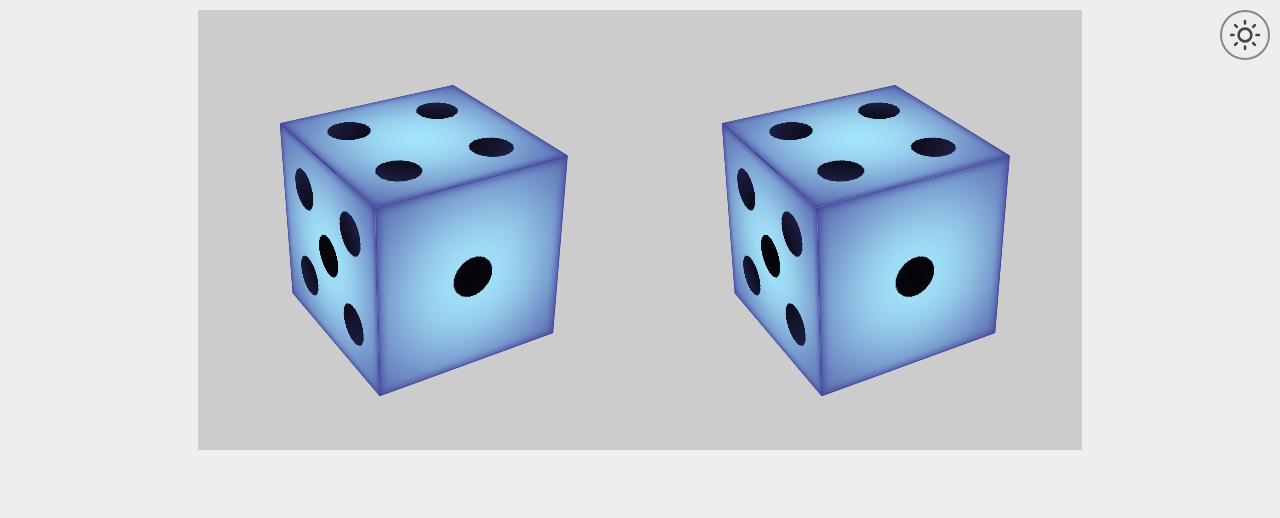
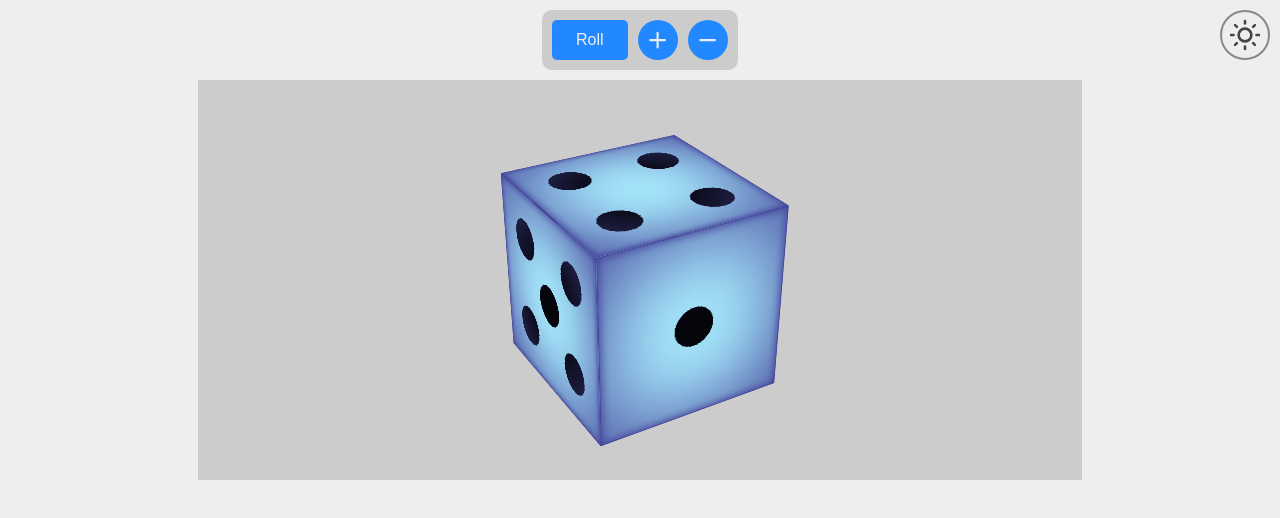
Before and after one commit to m-sarabi/dice-3D, a plain HTML site: page dice.html in a window 1280 px wide. Drawn offline with Linux system fonts and the light colour scheme.

Commit message:
roll and add buttons, saving dice count

```diff
--- a/css/dice.css
+++ b/css/dice.css
@@ -1,4 +1,8 @@
 :root {
+    --button-bg-color: #28f;
+    --button-fg-color: #eee;
+    --button-hover-color: #17c;
+
     --cube-size: 200px;
     --transition-duration: 0.2s;
 }
@@ -26,18 +30,68 @@ body.light-mode {
 body {
     background-color: var(--bg-main-color);
     color: var(--fg-color);
-    transition: background-color 0.5s ease-in-out, color 0.5s ease-in-out;
+    transition: background-color var(--transition-duration) ease-in-out, color var(--transition-duration) ease-in-out;
 }
 
-object {
-    pointer-events: none;
+button.primary {
+    background-color: var(--button-bg-color);
+    color: var(--button-fg-color);
+    font-size: 16px;
+    height: 40px;
+    border: none;
+    border-radius: 5px;
+    padding: 6px 24px;
+    cursor: pointer;
+    will-change: background-color, transform;
+    transition: background-color var(--transition-duration) ease-in-out;
+}
+
+button.primary:hover {
+    background-color: var(--button-hover-color);
+}
+
+button.primary:active {
+    transform: scale(0.98);
+}
+
+button.secondary {
+    background-color: var(--button-bg-color);
+    height: 40px;
+    width: 40px;
+    border: none;
+    border-radius: 50%;
+    cursor: pointer;
+    display: flex;
+    align-items: center;
+    justify-content: center;
+    will-change: background-color, transform;
+    transition: background-color var(--transition-duration) ease-in-out;
+}
+
+button.secondary:hover {
+    background-color: var(--button-hover-color);
+}
+
+button.secondary:active {
+    transform: scale(0.98);
+}
+
+button.secondary svg {
+    stroke: var(--button-fg-color);
+    width: 90%;
+    height: 90%;
+}
+
+button.secondary:disabled {
+    cursor: not-allowed;
+    background-color: var(--button-bg-color);
+    opacity: 0.5;
 }
 
 .cube-container {
     position: relative;
     width: calc(var(--cube-size) * 2);
     height: calc(var(--cube-size) * 2);
-    margin: 20px auto;
     perspective: 1000px;
 }
 
@@ -140,6 +194,21 @@ object {
     background-color: var(--bg-secondary-color);
 }
 
+#controls {
+    display: flex;
+    flex-direction: row;
+    align-items: center;
+    justify-content: center;
+    width: fit-content;
+    border-radius: 10px;
+    padding: 10px;
+    height: fit-content;
+    margin: 10px auto;
+    gap: 10px;
+    background-color: var(--bg-secondary-color);
+    transition: background-color var(--transition-duration) ease-in-out;
+}
+
 .icon {
     width: 100%;
     height: 100%;
@@ -157,8 +226,12 @@ object {
     }
 
     #theme-switch {
-        width: 4rem;
-        height: 4rem;
+        width: 3rem;
+        height: 3rem;
+    }
+
+    :root {
+        --cube-size: 100px;
     }
 
 }
--- a/dice.html
+++ b/dice.html
@@ -2,6 +2,8 @@
 <html lang="en">
 <head>
     <meta charset="UTF-8">
+    <meta name="viewport" content="width=device-width, initial-scale=1.0">
+    <meta http-equiv="X-UA-Compatible" content="ie=edge">
     <title>Dice</title>
     <link rel="stylesheet" href="css/dice.css">
 </head>
@@ -40,6 +42,24 @@
     </svg>
 </template>
 
+<div id="controls">
+    <button id="roll-dice" type="button" class="primary">Roll</button>
+    <button id="add-dice" type="button" class="secondary">
+        <svg xmlns="http://www.w3.org/2000/svg" width="24" height="24" viewBox="0 0 24 24" fill="none"
+             stroke="currentColor"
+             stroke-width="2" stroke-linecap="round" stroke-linejoin="round" class="feather feather-plus">
+            <line x1="12" y1="5" x2="12" y2="19"/>
+            <line x1="5" y1="12" x2="19" y2="12"/>
+        </svg>
+    </button>
+    <button id="remove-dice" type="button" class="secondary">
+        <svg xmlns="http://www.w3.org/2000/svg" width="24" height="24" viewBox="0 0 24 24" fill="none"
+             stroke="currentColor" stroke-width="2" stroke-linecap="round" stroke-linejoin="round"
+             class="feather feather-minus">
+            <line x1="5" y1="12" x2="19" y2="12"/>
+        </svg>
+    </button>
+</div>
 <div id="dice-container"></div>
 
 <button id="theme-switch" type="button">
--- a/js/dice.js
+++ b/js/dice.js
@@ -1,7 +1,8 @@
 const MAX_ROT = 5;
 const MIN_ROT = 4;
-const LONG_DURATION = 4000;
 const SHORT_DURATION = 500;
+MAX_DICES = 6;
+MIN_DICES = 1;
 
 let isDark;
 const dices = [];
@@ -46,7 +47,6 @@ function keyPressed(key) {
 
 // keypress events
 document.addEventListener('keydown', function (event) {
-    // if any of the dices have `isRolling`, return
     if (dices.some((dice) => dice.isRolling)) {
         return;
     }
@@ -61,6 +61,12 @@ function updateThemeIcon() {
         document.getElementById('sun-svg').content.cloneNode(true));
 }
 
+function updateButtons() {
+    document.getElementById('add-dice').disabled = dices.length >= MAX_DICES;
+    document.getElementById('remove-dice').disabled = dices.length <= MIN_DICES;
+    localStorage.setItem('dice-count', dices.length.toString());
+}
+
 function themeInit() {
     isDark = localStorage.getItem('theme') === null ?
         window.matchMedia('(prefers-color-scheme: dark)').matches :
@@ -71,8 +77,7 @@ function themeInit() {
 }
 
 function initEvents() {
-    const themeButton = document.getElementById('theme-switch');
-    themeButton.addEventListener('click', () => {
+    document.getElementById('theme-switch').addEventListener('click', () => {
         const root = document.querySelector(':root');
         root.style.setProperty('--transition-duration', '0.5s');
 
@@ -86,18 +91,50 @@ function initEvents() {
             root.style.setProperty('--transition-duration', '0.2s');
         }, 500);
     });
+
+    document.getElementById('roll-dice').addEventListener('click', () => {
+        dices.forEach((dice) => {
+            dice.cube.dispatchEvent(new Event('click'));
+        });
+    });
+
+    document.getElementById('add-dice').addEventListener('click', () => {
+        if (dices.length >= MAX_DICES) {
+            return;
+        }
+        dices.push(new Dice());
+        document.getElementById('dice-container').appendChild(dices.at(-1).cubeContainer);
+        updateButtons();
+    });
+
+    document.getElementById('remove-dice').addEventListener('click', () => {
+        if (dices.length <= MIN_DICES) {
+            return;
+        }
+        document.getElementById('dice-container').removeChild(dices.at(-1).cubeContainer);
+        dices.pop();
+        updateButtons();
+    });
+}
+
+function dicesInit() {
+    const diceCount = localStorage.getItem('dice-count') || 1;
+    if (diceCount) {
+        for (let i = 0; i < Number(diceCount); i++) {
+            dices.push(new Dice());
+        }
+    }
+    dices.forEach((dice) => {
+        document.getElementById('dice-container').appendChild(dice.cubeContainer);
+    });
 }
 
 function init() {
     themeInit();
     initEvents();
+    dicesInit();
 }
 
 document.addEventListener('DOMContentLoaded', () => {
     init();
-    dices.push(new Dice());
-    dices.push(new Dice());
-    dices.forEach((dice) => {
-        document.getElementById('dice-container').appendChild(dice.cubeContainer);
-    });
 });
```
